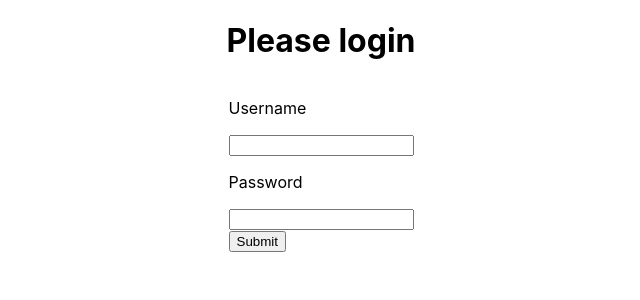
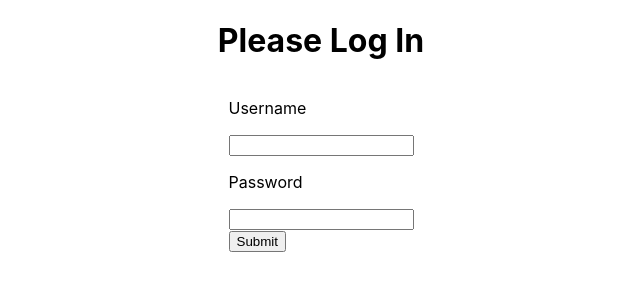
Before and after one commit to shahdat-sajib/react-authentication, a React (Create React App) app: page / in a window 1280 px wide. Shown: the top 300 px of the page, without its empty margins (319-959 px from the left). Built offline with nearby package versions, Linux system fonts and the light colour scheme.

Commit message:
useState for form data and tokenValue set added

```diff
--- a/src/components/Login/Login.js
+++ b/src/components/Login/Login.js
@@ -1,26 +1,30 @@
-import React from 'react';
-import './Login.css'
+import React, {useState} from 'react';
+import './Login.css';
+import PropTypes from 'prop-types';
 
-const Login = () => {
-    return (
-        <div className='login-wrapper'>
-            <h1>Please login</h1>
+export default function Login({ setToken }) {
+    const [username, setUserName] = useState();
+    const [password, setPassword] = useState();
+    return(
+      <div className="login-wrapper">
+        <h1>Please Log In</h1>
         <form>
           <label>
             <p>Username</p>
-                    <input type="text" />
+            <input type="text" onChange={e => setUserName(e.target.value)} />
           </label>
           <label>
             <p>Password</p>
-                    <input type="password" />
+            <input type="password" onChange={e => setPassword(e.target.value)} />
           </label>
           <div>
             <button type="submit">Submit</button>
           </div>
         </form>
       </div>
-
-    );
+    )
   }
 
-export default Login;
+  Login.propTypes = {
+    setToken: PropTypes.func.isRequired
+  }
```
Lines whose indentation alone changed are shown as unchanged.
